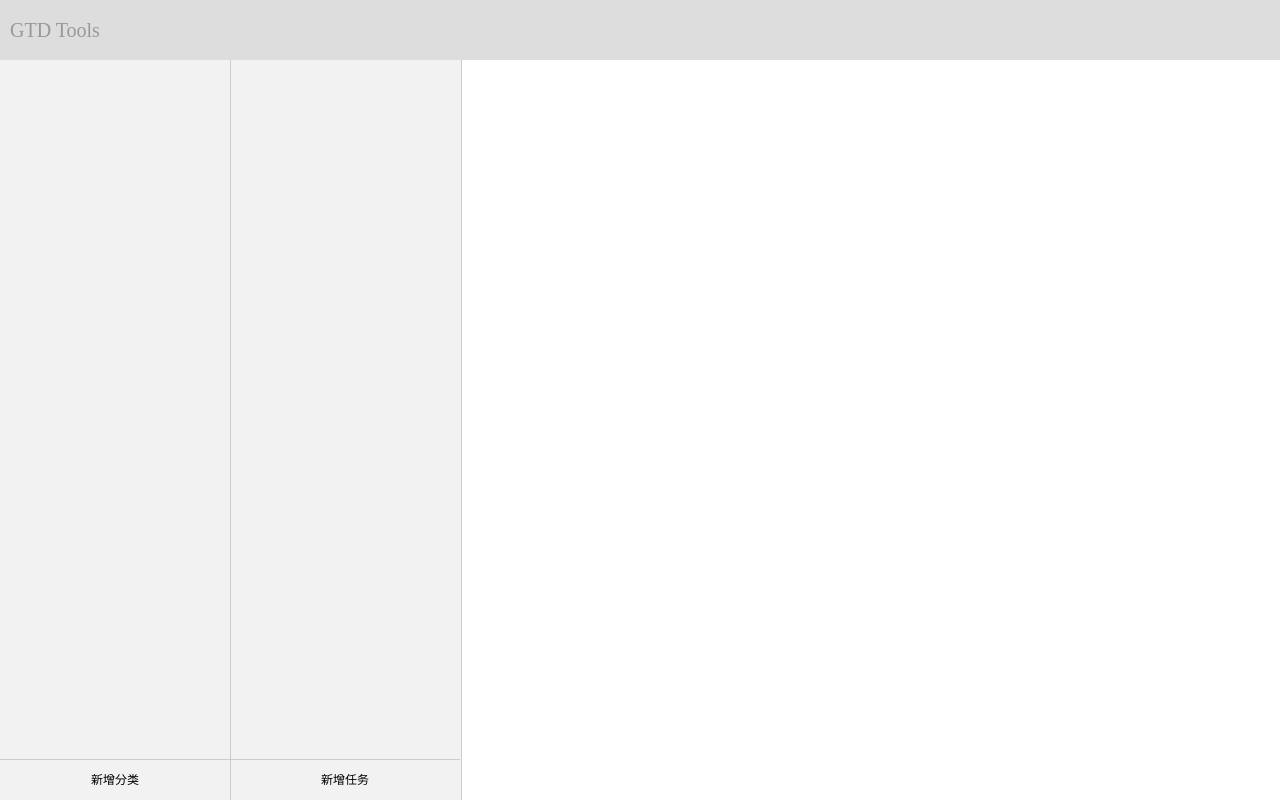
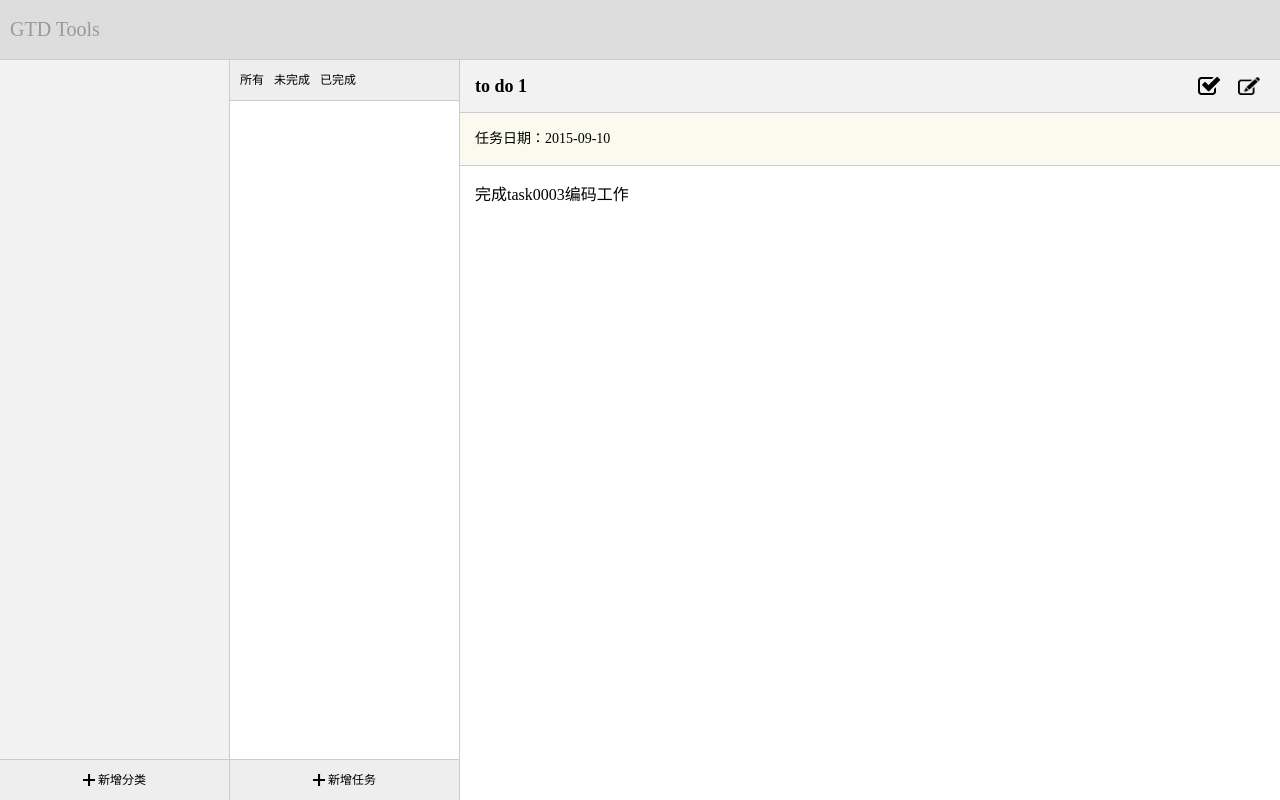
Before and after one commit to huangtengfei/task0003, a plain HTML site: page index.html in a window 1280 px wide. Drawn offline with Linux system fonts and the light colour scheme.

Commit message:
update index.html

```diff
--- a/css/task0003.css
+++ b/css/task0003.css
@@ -3,28 +3,40 @@
 	padding: 0;
 }
 
+body {
+	min-width: 800px;
+	min-height: 600px;
+	overflow: auto;
+}
+
 header {
+	position: fixed;
+	top: 0;
 	width: 100%;
-	height: 60px;
+	height: 59px;
 	background: #ddd;
+	border-bottom: 1px solid #ccc;
 }
 
 header p {
 	font-size: 20px;
 	color: #999;
 	height: 100%;
-	line-height: 60px;
+	line-height: 59px;
 	margin-left: 10px;
 }
 
 .main {
 	position: fixed;
+	top: 60px;
+	bottom: 0;
+	width: 100%;
 	height: 100%;
 }
 
 .sec-left, .sec-middle {
 	float: left;
-	width: 230px;
+	width: 229px;
 	height: 100%;
 	background: #f2f2f2;
 	border-right: 1px solid #ccc;
@@ -34,14 +46,102 @@ header p {
 	position: fixed;
 	bottom: 0;
 	left: 0;
-	width: 230px;
+	width: 229px;
 	height: 40px;
 	line-height: 40px;
 	border-top: 1px solid #ccc;
 	font-size: 12px;
 	text-align: center;
+	background: #eee;
+}
+
+.sec-left .new img, .sec-middle .new img {
+	width: 12px;
+	height: 12px;
+	position: relative;
+	top: 2px;
 }
 
 .sec-middle .new {
 	left: 230px;
 }
+
+.sec-middle .filter {
+	height: 40px;
+	background: #eee;
+	border-bottom: 1px solid #ccc;
+}
+
+.sec-middle .filter {
+	font-size: 12px;
+	line-height: 40px;
+	padding-left: 10px;
+	overflow: hidden;
+	*zoom: 1;
+}
+
+.sec-middle .filter li {
+	list-style-type: none;
+	float: left;
+	margin-right: 10px;
+}
+
+.sec-middle .todos {
+    position: absolute;
+    height: 100%;
+    top: 41px;
+    width: 229px;
+    background: #fff;
+}
+
+.sec-right {
+	float: left;
+	position: absolute;
+	left: 460px;
+	right: 0;
+	height: 100%;
+	min-width: 340px;
+	min-height: 540px;
+}
+
+.sec-right .title, .sec-right .date {
+	height: 52px;
+	border-bottom: 1px solid #ccc;
+}
+
+.sec-right .title {
+	background: #f2f2f2;
+}
+
+.sec-right .date {
+	background: #fafaee;
+}
+
+.sec-right .title, .sec-right .date span {
+	line-height: 52px;
+	padding-left: 15px;
+}
+
+.sec-right .title{
+	font-size: 18px;
+}
+
+.sec-right .title img {
+	position: absolute;
+	top: 17px;
+	right: 60px;
+	width: 22px;
+	height: 18px;
+}
+
+.sec-right .title img+img{
+	right: 20px;
+}
+
+.sec-right .date span {
+	font-size: 14px;
+}
+
+.sec-right .content {
+	padding: 15px;
+}
--- a/index.html
+++ b/index.html
@@ -13,16 +13,35 @@
 		<section class="sec-left">
 			<div class="categories"></div>
 			<div class="new">
+				<img src="image/add.png" alt="add">
 				<span>新增分类</span>
 			</div>
 		</section>
 		<section class="sec-middle">
-			<div class="categories"></div>
+			<ul class="filter">
+				<li>所有</li>
+				<li>未完成</li>
+				<li>已完成</li>
+			</ul>
+			<div class="todos"></div>
 			<div class="new">
+				<img src="image/add.png" alt="add">
 				<span>新增任务</span>
 			</div>
 		</section>
-		<section class="sec-right"></section>
+		<section class="sec-right">
+			<div class="title">
+				<h4>to do 1</h4>
+				<img src="image/check.png" alt="check">
+				<img src="image/edit.png" alt="edit">
+			</div>
+			<div class="date">
+				<span>任务日期：2015-09-10</span>
+			</div>
+			<div class="content">
+				<p>完成task0003编码工作</p>
+			</div>
+		</section>
 	</div>
 </body>
 </html>
```
Also changed, not shown: image/add.png (added), image/check.png (added), image/edit.png (added), image/remove.png (added).
